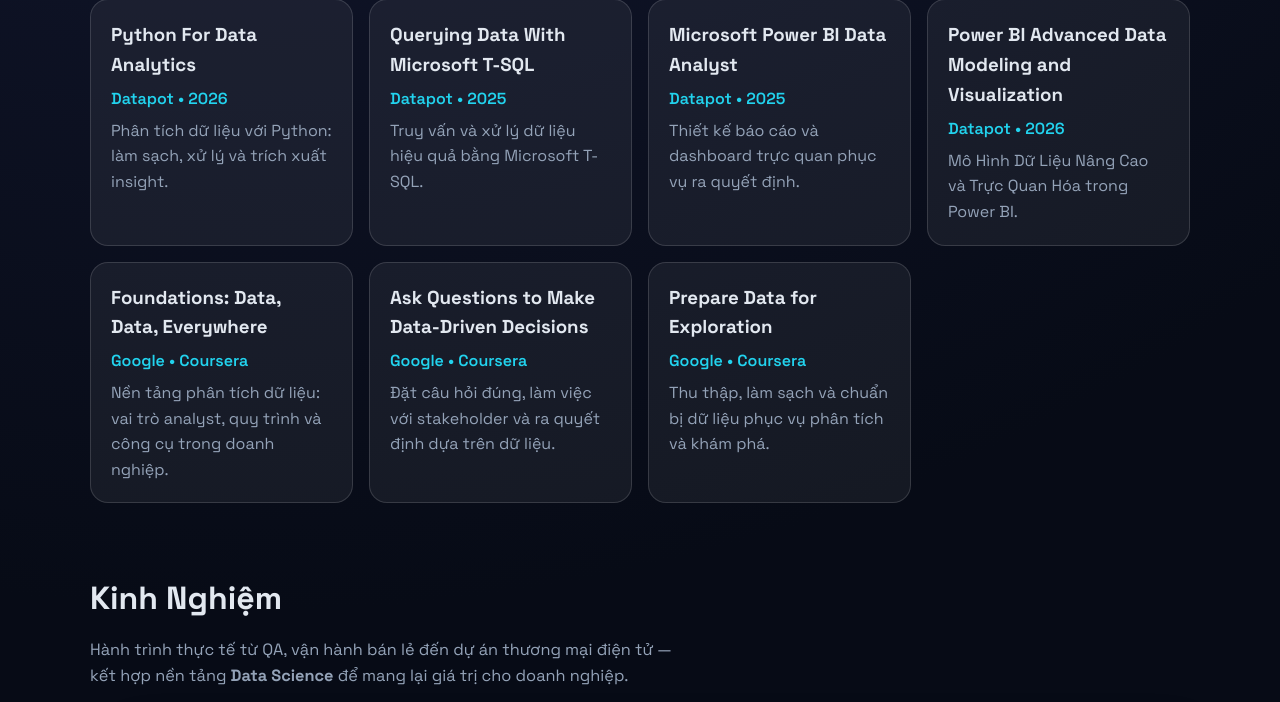
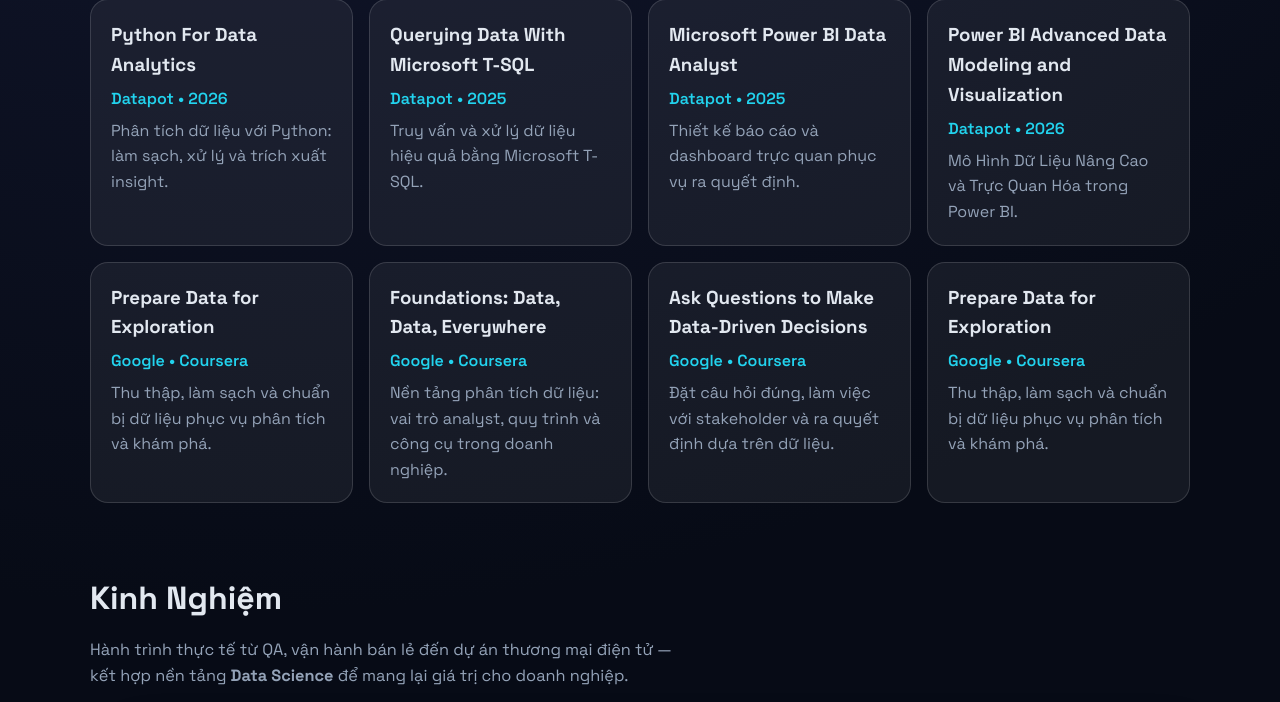
Before and after one commit to CuuCaHay/portfolio-pham-gia-bao, a Flask app: page / in a window 1280 px wide. Shown: the part 1977-2679 px from the top of the page. Run offline with Flask 3, Linux system fonts and the light colour scheme.

Commit message:
Add Google certificates and update CV

```diff
--- a/templates/index.html
+++ b/templates/index.html
@@ -185,6 +185,11 @@
           <p class="cert-meta">Datapot • 2026</p>
           <p>Mô Hình Dữ Liệu Nâng Cao và Trực Quan Hóa trong Power BI.</p>
         </a>
+        <a class="cert-card cert-link" href="{{ url_for('static', filename='Tailieu/AZURE DATAFUNDAMENTALS.pdf') }}" target="_blank" rel="noreferrer" aria-label="Xem chứng chỉ Azure Data Fundamentals">
+          <h3>Prepare Data for Exploration</h3>
+          <p class="cert-meta">Google • Coursera</p>
+          <p>Thu thập, làm sạch và chuẩn bị dữ liệu phục vụ phân tích và khám phá.</p>
+        </a>
         <a class="cert-card cert-link" href="{{ url_for('static', filename='Tailieu/Foundations Data, Data, Everywhere.pdf') }}" target="_blank" rel="noreferrer" aria-label="Xem chứng chỉ Foundations Data, Data, Everywhere">
           <h3>Foundations: Data, Data, Everywhere</h3>
           <p class="cert-meta">Google • Coursera</p>
```
Also changed, not shown: 1 other file.
